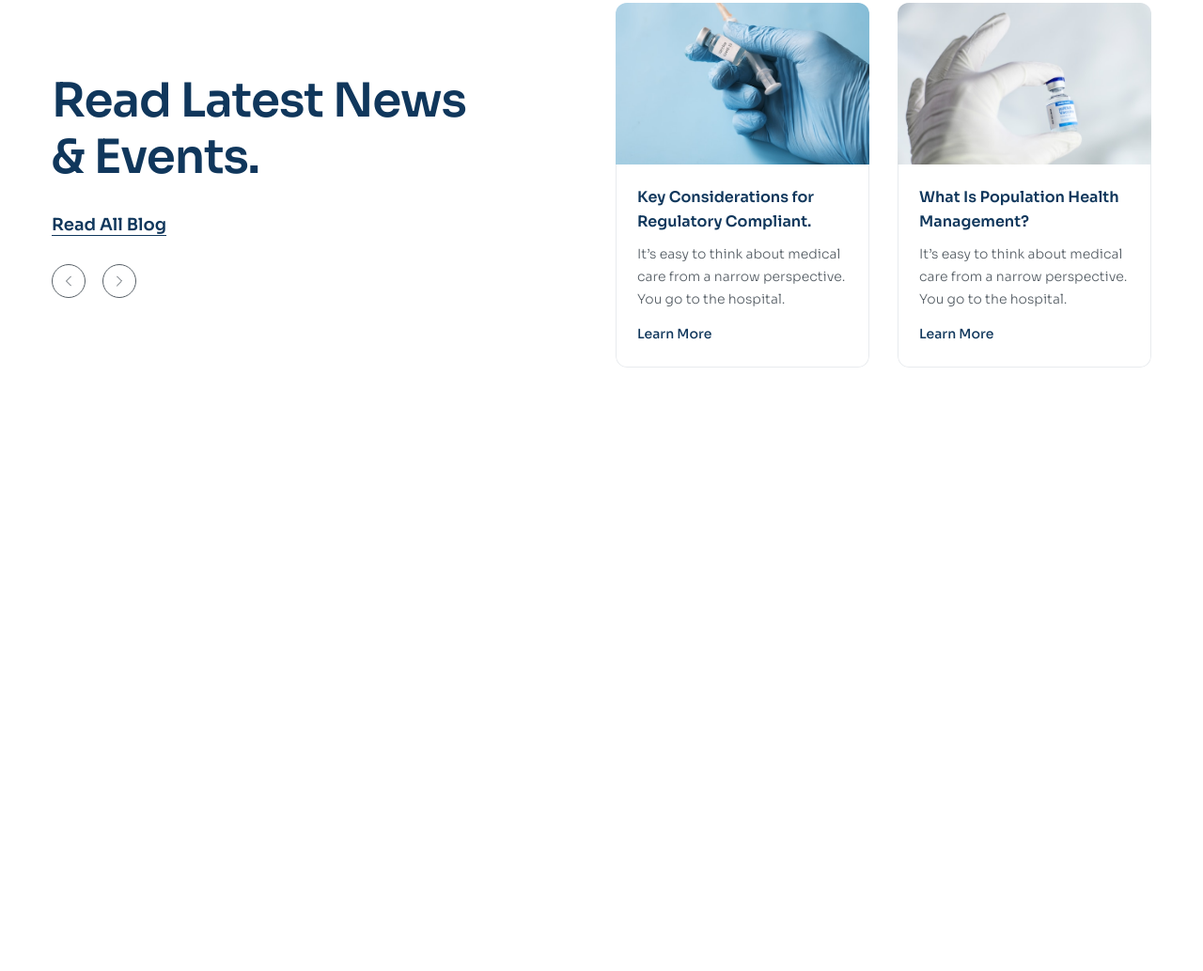
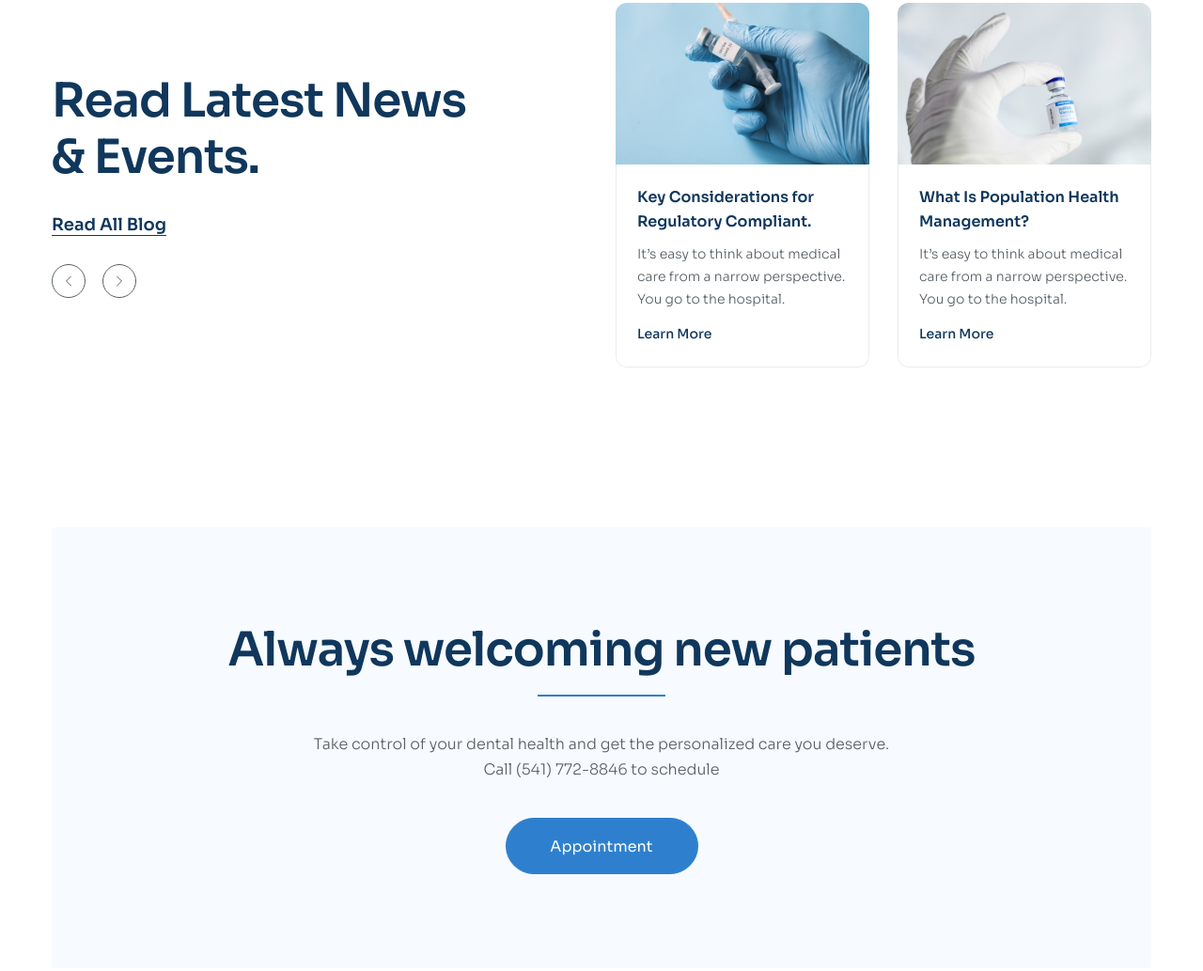
Before and after one commit to KonggMinhh/3_Dental-Care-Landing-Page, a plain HTML site: page index.html in a window 1280 px wide. Shown: the part 5202-6235 px from the top of the page at 94% size. Before the commit the page ends 5678 px from the top, so only its background shows below. Drawn offline with Linux system fonts and the light colour scheme.

Commit message:
Appointment

```diff
--- a/assets/css/styles.css
+++ b/assets/css/styles.css
@@ -511,15 +511,25 @@ a {
 }
 .news-item:hover {
     box-shadow: 0px 18px 50px rgba(0, 0, 0, 0.05);
-    transform: translateY(-16px);
+}
+.news-item:hover .news-item__img {
+    transform: scale(1.1);
 }
 .news-item:hover .news-item__body {
     border-color: #fff;
 }
+.news-item:hover .news-items__more {
+    color: #2e80ce;
+}
 .news-item__thumb {
+    height: 172px;
+    overflow: hidden;
+}
+.news-item__img {
     display: block;
     width: 100%;
-    height: 172px;
+    height: 100%;
+    transition: 0.25s;
     object-fit: cover;
 }
 .news-item__body {
@@ -550,3 +560,34 @@ a {
     line-height: 1.8;
     color: #10375c;
 }
+/* Appointment */
+.appointment {
+    margin: 85px 0 170px;
+}
+.appointment__inner {
+    background: #f7fbff;
+    border-radius: 4px;
+    padding: 100px 70px;
+    text-align: center;
+}
+.appointment__heading {
+    position: relative;
+    padding-bottom: 20px;
+}
+.appointment__heading::before {
+    position: absolute;
+    left: 0;
+    right: 0;
+    bottom: 0;
+    margin: 0 auto;
+    display: inline-block;
+    content: "";
+    width: 136px;
+    height: 2px;
+    background: #2e80ce;
+}
+.appointment__desc {
+    font-size: 1.6rem;
+    max-width: 617px;
+    margin: 38px auto 38px;
+}
--- a/index.html
+++ b/index.html
@@ -568,12 +568,12 @@
                         <div class="news__list">
                             <!-- News item 1 -->
                             <article class="news-item">
-                                <figure>
+                                <figure class="news-item__thumb">
                                     <a href="#!">
                                         <img
                                             src="./assets/img/news-1.jpg"
                                             alt="news"
-                                            class="news-item__thumb"
+                                            class="news-item__img"
                                         />
                                     </a>
                                 </figure>
@@ -596,12 +596,12 @@
                             </article>
                             <!-- News item 2 -->
                             <article class="news-item">
-                                <figure>
+                                <figure class="news-item__thumb">
                                     <a href="#!">
                                         <img
                                             src="./assets/img/news-2.jpg"
                                             alt="news"
-                                            class="news-item__thumb"
+                                            class="news-item__img"
                                         />
                                     </a>
                                 </figure>
@@ -626,6 +626,22 @@
                     </div>
                 </div>
             </section>
+            <!-- appointment -->
+            <section class="appointment">
+                <div class="container">
+                    <div class="appointment__inner">
+                        <h2 class="appointment__heading section-heading">
+                            Always welcoming new patients
+                        </h2>
+                        <p class="appointment__desc section-desc">
+                            Take control of your dental health and get the
+                            personalized care you deserve. Call (541) 772-8846
+                            to schedule
+                        </p>
+                        <a href="#!" class="btn">Appointment</a>
+                    </div>
+                </div>
+            </section>
         </main>
     </body>
 </html>
```
Also changed, not shown: assets/icons/facebook.svg (added), assets/icons/linkedln.svg (added), assets/icons/twitter.svg (added).
